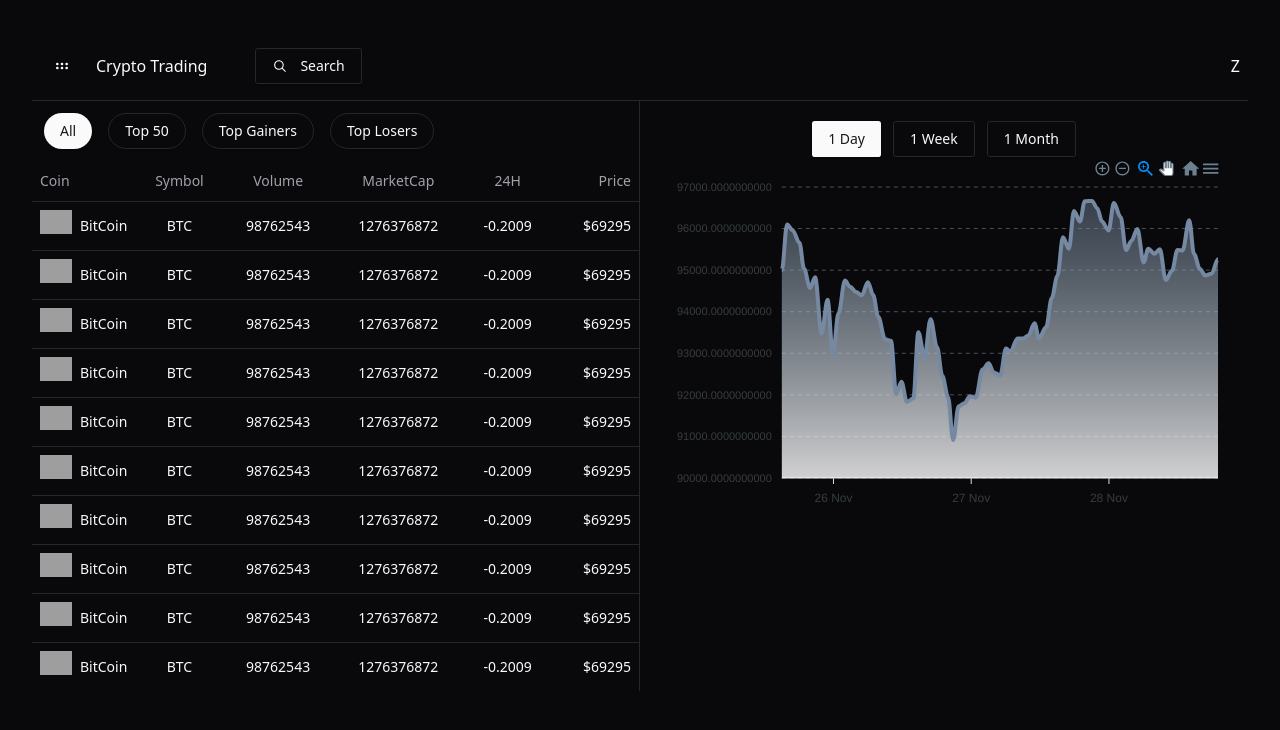
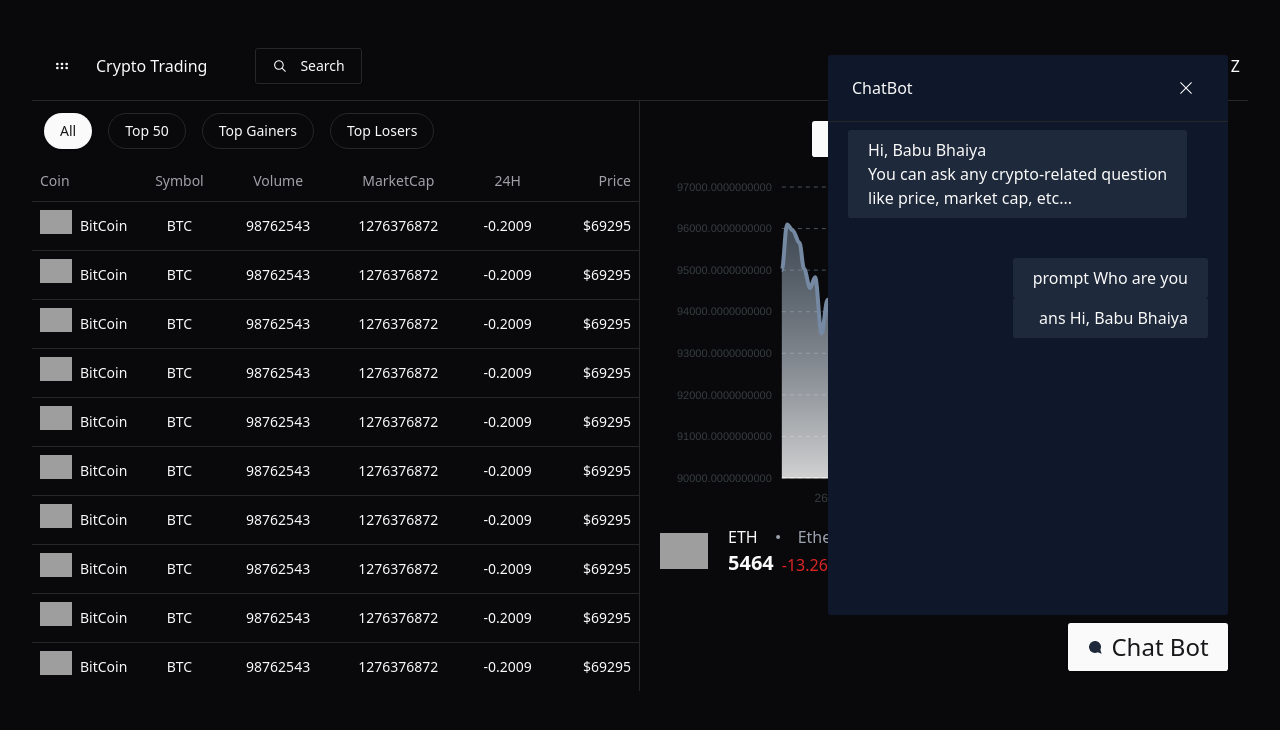
Before and after one commit to Kaushikj14/trading_frontend, a React (Vite) app: page / in a window 1280 px wide. Shown: the top 730 px of the page. Built offline with nearby package versions, Linux system fonts and the light colour scheme; grey boxes are pictures that could not be loaded.

Commit message:
Chatbox Added in homepage

```diff
--- a/src/page/Home/Home.jsx
+++ b/src/page/Home/Home.jsx
@@ -1,64 +1,139 @@
-import React from 'react'
-import { Button } from '@/components/ui/button'
-import AssetTable from './AssetTable';
-import StockChart from './StockChart';
+import React from "react";
+import { Button } from "@/components/ui/button";
+import AssetTable from "./AssetTable";
+import StockChart from "./StockChart";
+import { Avatar, AvatarImage } from "@radix-ui/react-avatar";
+import { CrossIcon, DotIcon, MessageCircle } from "lucide-react";
+import { Cross1Icon } from "@radix-ui/react-icons";
 
 const Home = () => {
+  const [category, setCategory] = React.useState("all");
 
-    const [category,setCategory] = React.useState("all");
-
-    const handleCategory = (value) =>{
-        setCategory(value)
-    }
-
+  const handleCategory = (value) => {
+    setCategory(value);
+  };
 
   return (
-    <div className='relative'>
-        <div className='lg:flex'>
-            <div className='lg:w-[50%] lg:border-r' >
-                <div className='p-3 flex items-center gap-4'>
+    <div className="relative">
+      <div className="lg:flex">
+        <div className="lg:w-[50%] lg:border-r">
+          <div className="p-3 flex items-center gap-4">
             <Button
-                        onClick={()=>handleCategory("all")}
-                        variant={category=="all"?"default":"outline"}
-                        className="rounded-full"> All
-
-
+              onClick={() => handleCategory("all")}
+              variant={category == "all" ? "default" : "outline"}
+              className="rounded-full"
+            >
+              {" "}
+              All
             </Button>
 
             <Button
-                        onClick={()=>handleCategory("top50")}
-                        variant={category=="top50"?"default":"outline"}
-                        className="rounded-full"> Top 50
-
-
+              onClick={() => handleCategory("top50")}
+              variant={category == "top50" ? "default" : "outline"}
+              className="rounded-full"
+            >
+              {" "}
+              Top 50
             </Button>
 
             <Button
-                        onClick={()=>handleCategory("topGainer")}
-                        variant={category=="topGainer"?"default":"outline"}
-                        className="rounded-full"> Top Gainers
-
-
+              onClick={() => handleCategory("topGainer")}
+              variant={category == "topGainer" ? "default" : "outline"}
+              className="rounded-full"
+            >
+              {" "}
+              Top Gainers
             </Button>
 
             <Button
-                        onClick={()=>handleCategory("topLosers")}
-                        variant={category=="topLosers"?"default":"outline"}
-                        className="rounded-full"> Top Losers
-
-
+              onClick={() => handleCategory("topLosers")}
+              variant={category == "topLosers" ? "default" : "outline"}
+              className="rounded-full"
+            >
+              {" "}
+              Top Losers
             </Button>
-
           </div>
           <AssetTable />
         </div>
 
-            <div className='hidden lg:block lg:w-[50%] p-5'>
+        <div className="hidden lg:block lg:w-[50%] p-5">
           <StockChart />
+          <div className="flex gap-5 items-center">
+            <div>
+              <Avatar>
+                <AvatarImage
+                  className="h-18 w-12"
+                  src={
+                    "https://cdn.pixabay.com/photo/2021/12/03/10/32/ethereum-6842405_640.png"
+                  }
+                />
+              </Avatar>
+            </div>
+
+            <div>
+              <div className="flex items-center gap-2">
+                <p>ETH</p>
+                <DotIcon className="text-gray-400" />
+                <p className="text-gray-400">Ethereum</p>
+              </div>
+              <div className="flex items-end gap-2">
+                <p className="text-xl font-bold">5464</p>
+                <p className="text-red-600">
+                  <span>-13.2673572</span>
+                  <span>(-0.2257%)</span>
+                </p>
               </div>
             </div>
           </div>
-  )
-}
+        </div>
+      </div>
 
-export default Home
+      <section className="absolute bottom-5 right-5 z-40 flex flex-col justify-end items-end gap-2">
+        {/* div for opening chat  */}
+        <div className="rounded-md w-[20rem] md:w-[25rem] lg:[25rem] h-[70vh] bg-slate-900">
+          <div className="flex justify-between items-center border-b px-6 h-[12%]">
+            <p>ChatBot</p>
+            <Button variant="ghost" size="icon">
+              <Cross1Icon />
+            </Button>
+          </div>
+
+          <div className="h-[76%] flex flex-col overflow-y-auto gap-5 px-5 py-2 scroll-container">
+            <div className="self-start pb-5 w-auto">
+              <div className="justify-start self-start px-5 py-2 rounded-md bg-slate-800 w-auto text-left">
+                <p>Hi, Babu Bhaiya</p>
+                <p>You can ask any crypto-related question</p>
+                <p>like price, market cap, etc...</p>
+              </div>
+            </div>
+
+            <div className={`${true ? "self-end" : "self-start"} pb-5 w-auto`}>
+
+    <div className='justify-end self-end px-5 py-2 rounded-md bg-slate-800 w-auto text-right'>
+        <p>prompt Who are you</p>
+    </div>
+
+    <div className='justify-end self-end px-5 py-2 rounded-md bg-slate-800 w-auto text-right'>
+        <p>ans Hi, Babu Bhaiya</p>
+    </div>
+
+</div>
+          </div>
+        </div>
+
+        <div className="relative w-[10rem] cursor-pointer group">
+          <Button className="w-full h-[3rem] gap-2 items-center">
+            <MessageCircle
+              size={30}
+              className="fill-[#1e293b] -rotate-90 stroke-none group-hover:fill:[#1a1a1a]"
+            />
+            <span className="text-2xl">Chat Bot</span>
+          </Button>
+        </div>
+      </section>
+    </div>
+  );
+};
+
+export default Home;
```
Lines whose indentation alone changed are shown as unchanged.
